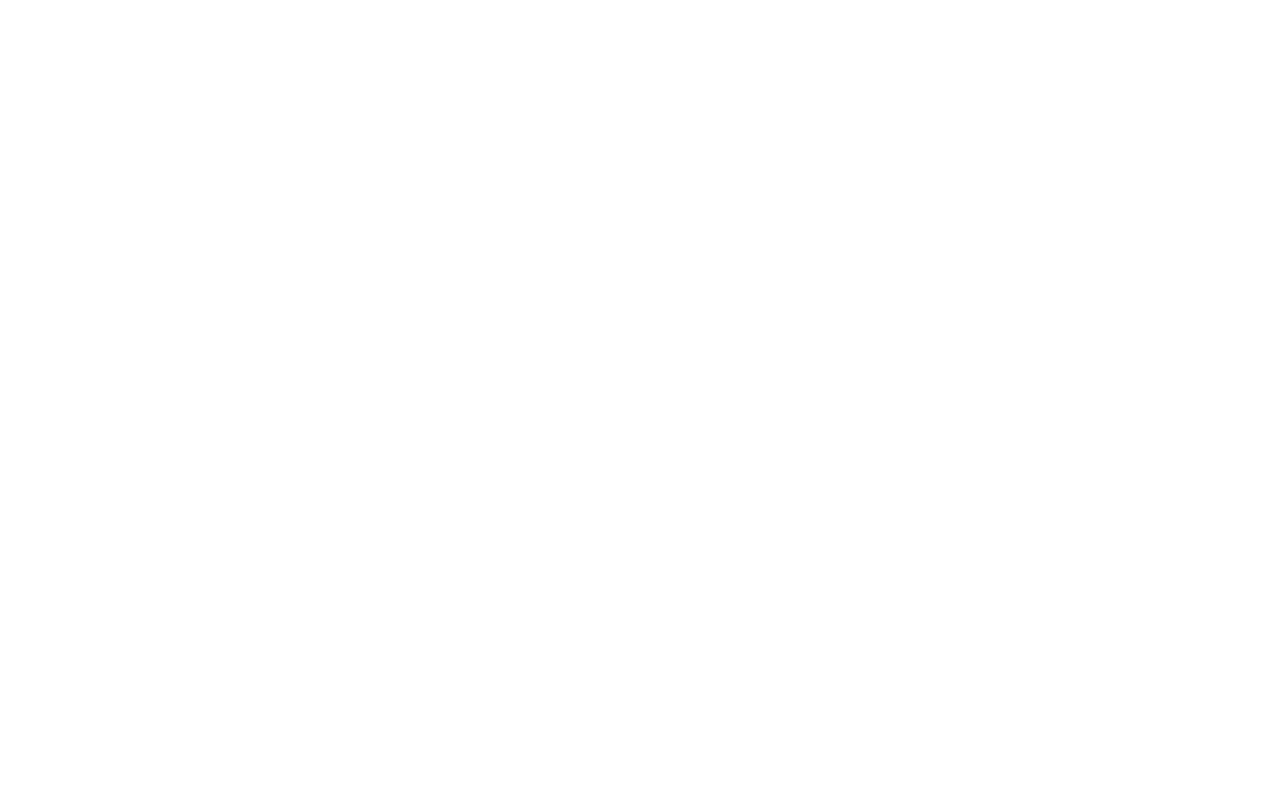
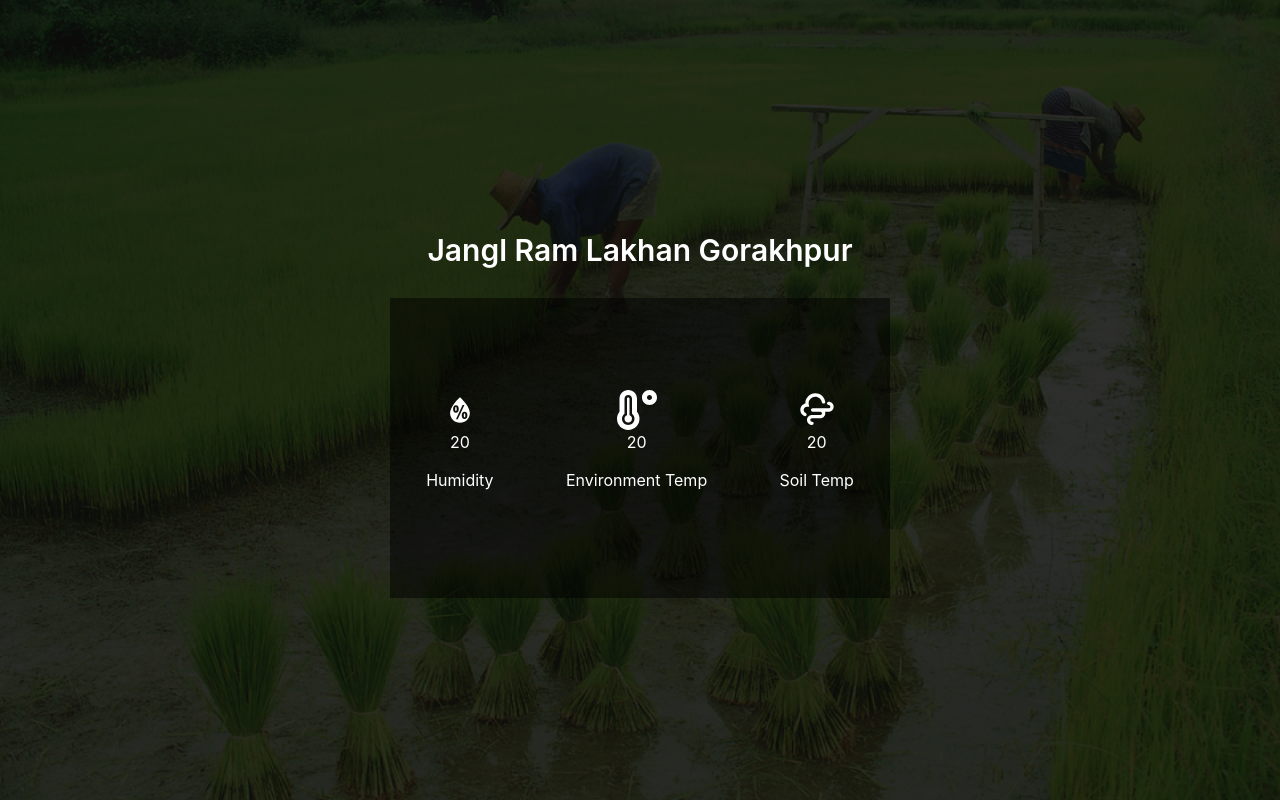
Before and after one commit to totorodev0032/mmutagridrone, a React (Create React App) app: page /jangl-ram-lakhan in a window 1280 px wide. Built offline with nearby package versions, Linux system fonts and the light colour scheme.

Commit message:
sensor data added

```diff
--- a/package.json
+++ b/package.json
@@ -8,6 +8,7 @@
     "@testing-library/user-event": "^12.8.3",
     "react": "^17.0.2",
     "react-dom": "^17.0.2",
+    "react-icons": "^4.2.0",
     "react-router-dom": "^5.2.0",
     "react-scripts": "4.0.3",
     "styled-components": "^5.3.0",
--- a/src/App.js
+++ b/src/App.js
@@ -2,6 +2,8 @@ import { BrowserRouter as Router, Route } from 'react-router-dom';
 import HeroSection from './components/HeroSection/HeroSection';
 import LocationSensorData from './components/LocationSensorData/LocationSensorData';
 import ProjectList from './components/ProjectList/ProjectList';
+import Jangl from './pages/Jangl/Jangl';
+import Madan from './pages/Madan./Madan';
 
 function App() {
   return (
@@ -12,6 +14,14 @@ function App() {
           <LocationSensorData />
           <ProjectList />
         </Route>
+
+        <Route path="/jangl-ram-lakhan">
+          <Jangl />
+        </Route>
+
+        <Route path="/madan-mohan-malviya">
+          <Madan />
+        </Route>
       </Router>
     </>
   );
--- a/src/components/LocationSensorData/LocationSensorData.js
+++ b/src/components/LocationSensorData/LocationSensorData.js
@@ -1,4 +1,5 @@
 import React from 'react';
+import { Link } from 'react-router-dom';
 import styled from 'styled-components';
 
 const LocationWrapper = styled.div`
@@ -35,6 +36,11 @@ const ContentArea = styled.div`
   flex-wrap: wrap;
   justify-content: center;
 
+  .links {
+    color: black;
+    text-decoration: none;
+  }
+
   @media (max-width: 496px) {
     margin-top: 10px;
     margin-bottom: 10px;
@@ -65,12 +71,17 @@ const LocationSensorData = () => {
         <LocationContainer>
           <Header>Location Sensor Data</Header>
           <ContentArea>
+            <Link className="links" to="/jangl-ram-lakhan">
               <LocationBoxWrapper>
                 <p>Jangl Ram Lakhan Gorakhpur</p>
               </LocationBoxWrapper>
+            </Link>
+
+            <Link to="/madan-mohan-malviya" className="links">
               <LocationBoxWrapper>
                 <p>Madan Mohan Malviya</p>
               </LocationBoxWrapper>
+            </Link>
           </ContentArea>
         </LocationContainer>
       </LocationWrapper>
--- /dev/null
+++ b/src/pages/Jangl/Jangl.js
@@ -0,0 +1,82 @@
+import React from 'react';
+import styled from 'styled-components';
+import SensorImage from '../../images/sensorpage.png';
+import * as WiIcons from 'react-icons/wi';
+import * as FaIcons from 'react-icons/fa';
+import * as TiIcons from 'react-icons/ti';
+
+const SensorWrapper = styled.div`
+  display: flex;
+  flex-direction: column;
+  background-image: url(${SensorImage});
+  background-size: cover;
+  background-position: center;
+  height: 100vh;
+  width: 100%;
+  justify-content: center;
+  align-items: center;
+  flex-direction: column;
+
+  .title {
+    font-size: 30px;
+    color: white;
+    font-weight: 600;
+  }
+`;
+
+const SensorBoxWrapper = styled.div`
+  display: flex;
+  width: 500px;
+  height: 300px;
+  background-color: rgba(0, 0, 0, 0.5);
+  align-items: center;
+  justify-content: space-around;
+`;
+
+const SensorContentBox = styled.div`
+  display: flex;
+  height: auto;
+  flex-direction: column;
+  justify-content: center;
+  align-items: center;
+
+  p {
+    color: white;
+    margin-top: 2px;
+  }
+`;
+
+const Jangl = () => {
+  return (
+    <>
+      <SensorWrapper>
+        <p className="title">Jangl Ram Lakhan Gorakhpur</p>
+        <SensorBoxWrapper>
+          <SensorContentBox>
+            <WiIcons.WiHumidity style={{ color: 'white', fontSize: '40px' }} />
+            <p>20 </p>
+            <p>Humidity</p>
+          </SensorContentBox>
+
+          <SensorContentBox>
+            <FaIcons.FaTemperatureHigh
+              style={{ color: 'white', fontSize: '40px' }}
+            />
+            <p>20 </p>
+            <p>Environment Temp</p>
+          </SensorContentBox>
+
+          <SensorContentBox>
+            <TiIcons.TiWeatherWindyCloudy
+              style={{ color: 'white', fontSize: '40px' }}
+            />
+            <p>20 </p>
+            <p>Soil Temp</p>
+          </SensorContentBox>
+        </SensorBoxWrapper>
+      </SensorWrapper>
+    </>
+  );
+};
+
+export default Jangl;
```
Also changed, not shown: src/images/sensorpage.png (added), 1 other file (tests, documents, lock files or other folders). Lines whose indentation alone changed are shown as unchanged.
